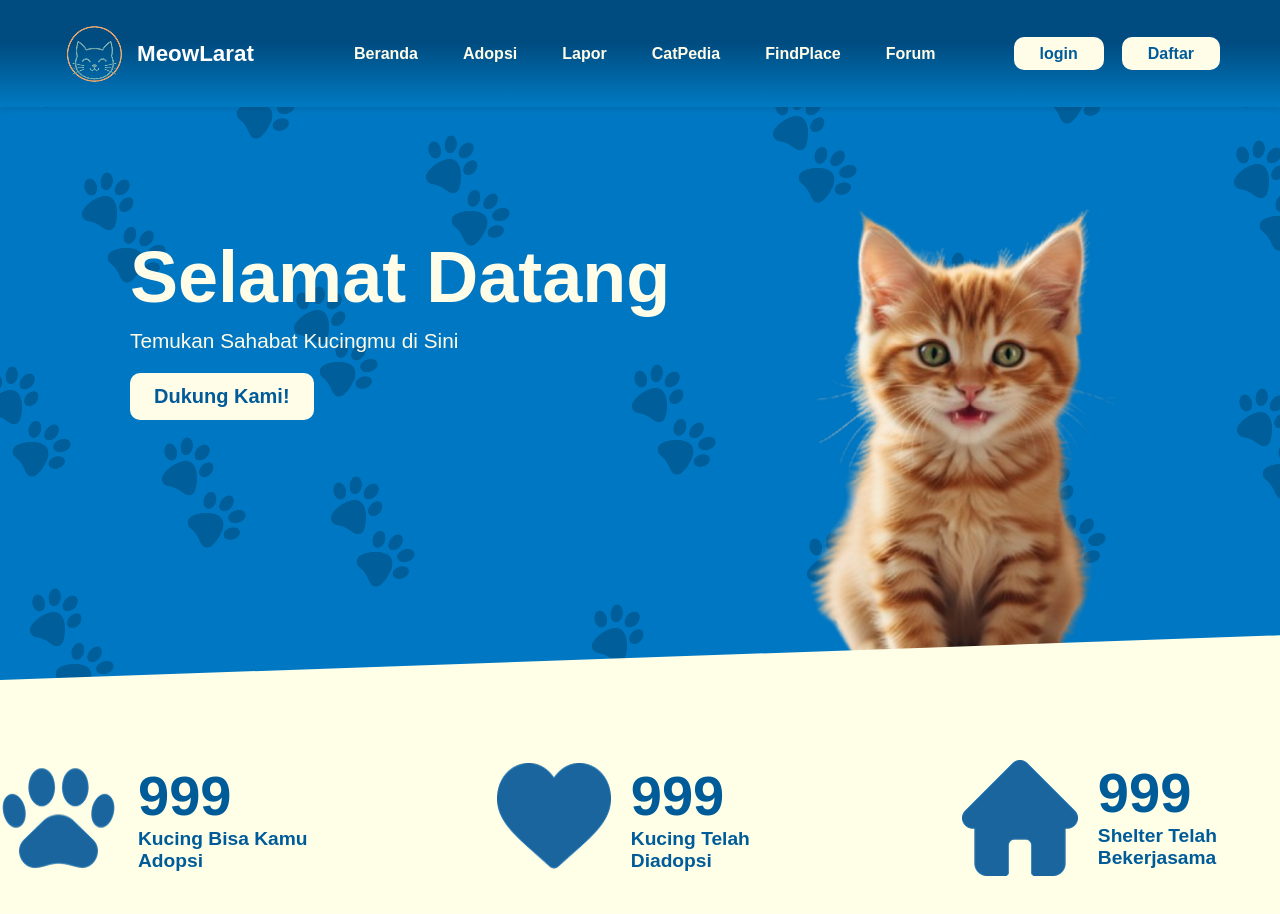
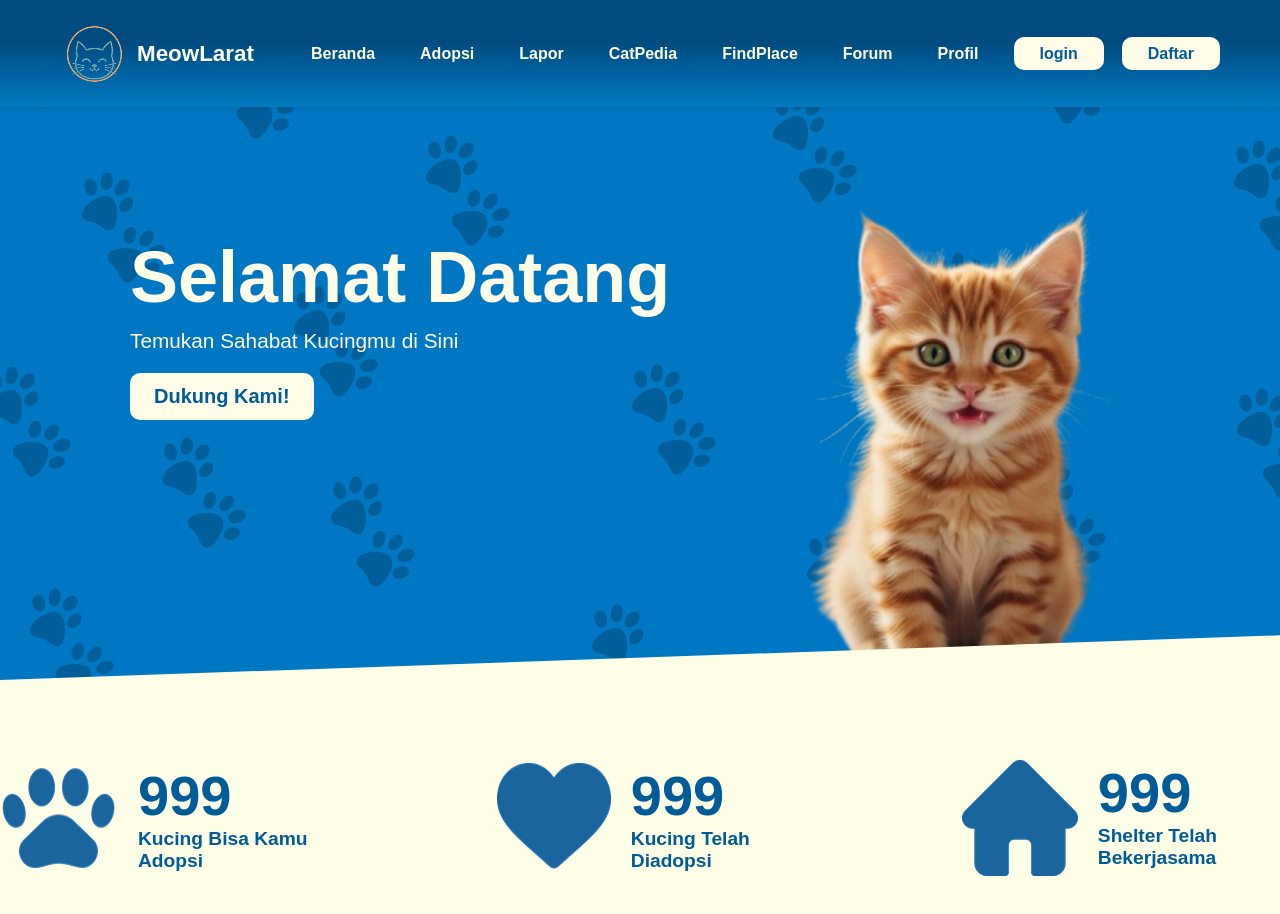
Before and after one commit to NEET-ed/meowlarat-fe, a Vue app: page / in a window 1280 px wide. Shown: the top 914 px of the page. Built offline with nearby package versions, Linux system fonts and the light colour scheme.

Commit message:
Update Navbar.vue

```diff
--- a/src/components/Navbar.vue
+++ b/src/components/Navbar.vue
@@ -10,6 +10,7 @@
       <router-link to="/catpedia" class="nav-item">CatPedia</router-link>
       <router-link to="/findplace" class="nav-item">FindPlace</router-link>
       <router-link to="/forum" class="nav-item">Forum</router-link>
+      <router-link to="/profil" class="nav-item">Profil</router-link>
     </ul>
     <div>
       <router-link to="/login" class="login-daftar">login</router-link>
```
